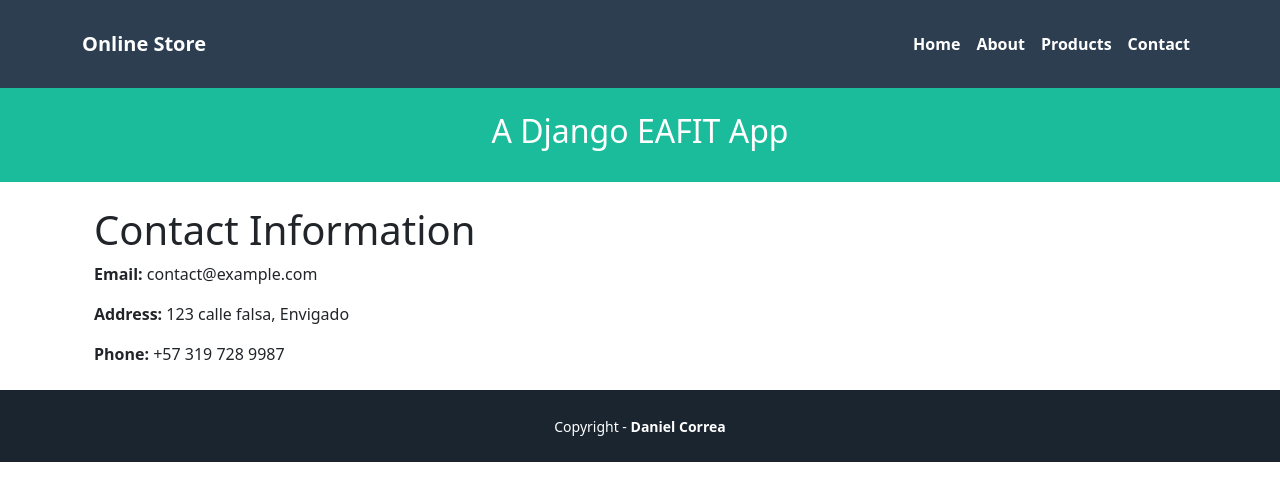
After one commit to mgmedinac/Django-tutorials-Maria-Clara, a Django app: page /contact/ in a window 1280 px wide. The commit adds this page. Shown: the top 501 px of the page. Run offline with Django 4.2, Linux system fonts and the light colour scheme.

Commit message:
se creo vista de contacto

```diff
--- a/pages/templates/pages/base.html
+++ b/pages/templates/pages/base.html
@@ -22,6 +22,7 @@
                     <a class="nav-link active" href="{% url 'home' %}">Home</a>
                     <a class="nav-link active" href="{% url 'about' %}">About</a>
                     <a class="nav-link active" href="{% url 'products' %}">Products</a>
+                    <a class="nav-link active" href="{% url 'contact' %}">Contact</a>
 
                 </div>
             </div>
--- /dev/null
+++ b/pages/templates/pages/contact.html
@@ -0,0 +1,12 @@
+{% extends 'pages/base.html' %}
+
+{% block title %}Contact Us{% endblock %}
+
+{% block content %}
+<div class="container">
+    <h1>Contact Information</h1>
+    <p><strong>Email:</strong> {{ email }}</p>
+    <p><strong>Address:</strong> {{ address }}</p>
+    <p><strong>Phone:</strong> {{ phone }}</p>
+</div>
+{% endblock %}
--- a/pages/urls.py
+++ b/pages/urls.py
@@ -1,12 +1,14 @@
 from django.urls import path
 from .views import (
     CartView,
+    Contactview,
     HomePageView,
     AboutPageView,
     ProductIndexView,
     ProductShowView,
     ProductCreateView,
-    CartRemoveAllView
+    CartRemoveAllView,
+    Contactview
 )
 
 
@@ -14,6 +16,7 @@ from .views import (
 urlpatterns = [
     path('', HomePageView.as_view(), name='home'),
     path('about/', AboutPageView.as_view(), name='about'),
+    path('contact/', Contactview.as_view(), name='contact'),
     path('products/', ProductIndexView.as_view(), name='products'),
     path('products/<str:id>', ProductShowView.as_view(), name='show'),
     path('products/create/', ProductCreateView.as_view(), name='product-create'),
--- a/pages/views.py
+++ b/pages/views.py
@@ -6,6 +6,17 @@ from django.urls import reverse
 from django import forms
 from django.core.exceptions import ValidationError
 from .models import Product
+
+
+
+class Contactview(View):
+    def get(self,request):
+        context = {
+            'email': 'contact@example.com',
+            'address': '123 calle falsa, Envigado',
+            'phone': '+57 319 728 9987',
+        }
+        return render(request, 'pages/contact.html', context)
 
 
 class HomePageView(TemplateView):
```
